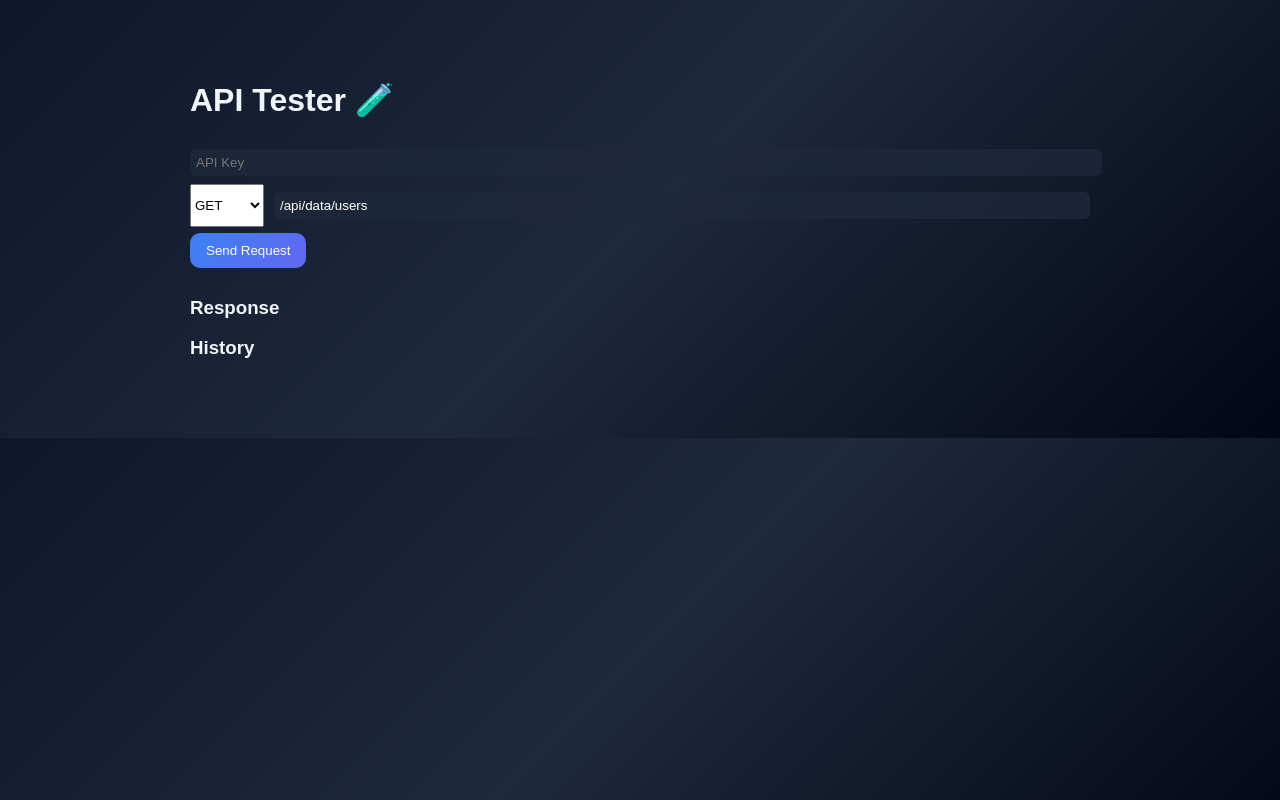
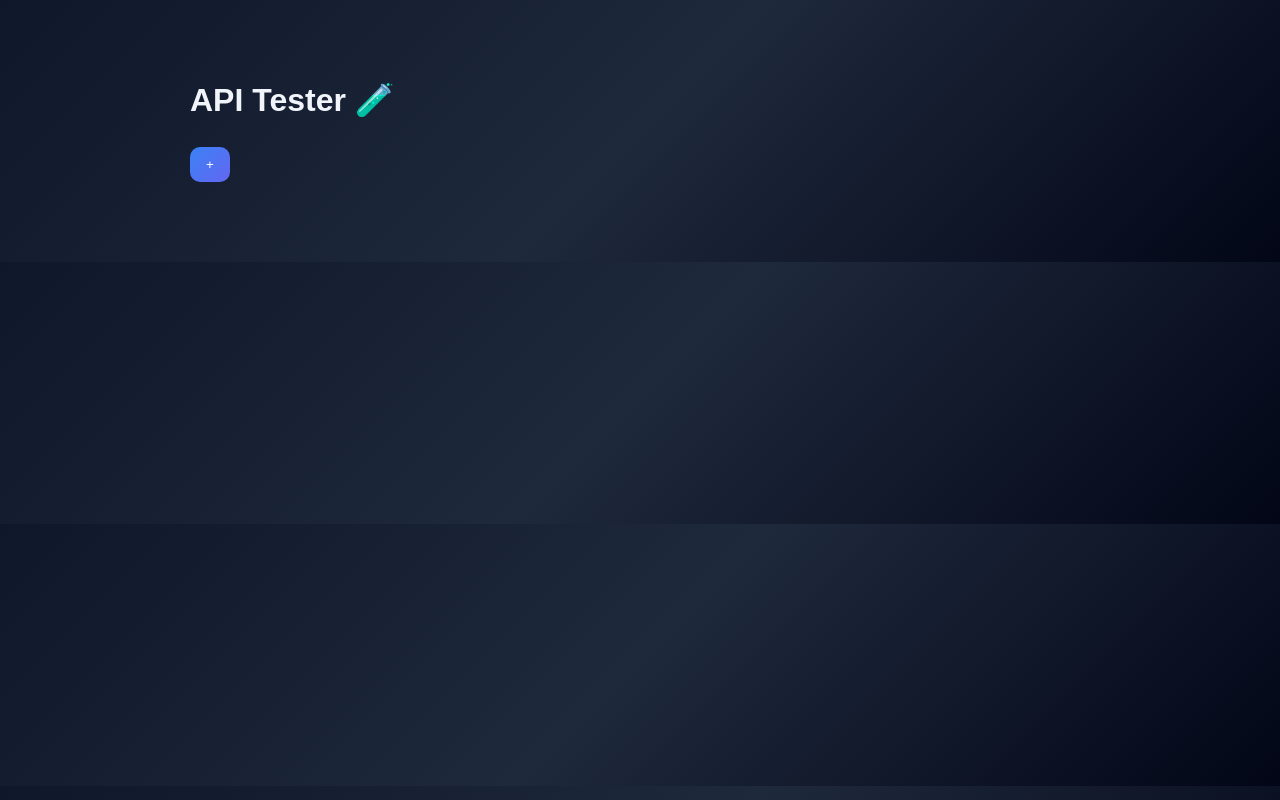
Before and after one commit to Hezily/baas-frontend, a React (Create React App) app: page /tester in a window 1280 px wide. Built offline with nearby package versions, Linux system fonts and the light colour scheme.

Commit message:
dashboard update

```diff
--- a/src/pages/ApiTester.js
+++ b/src/pages/ApiTester.js
@@ -4,65 +4,105 @@ import axios from "axios";
 function ApiTester() {
   const BASE = "https://baas-backend-production.up.railway.app";
 
-  const [apiKey, setApiKey] = useState("");
-  const [method, setMethod] = useState("GET");
-  const [endpoint, setEndpoint] = useState("/api/data/users");
-  const [json, setJson] = useState("{}");
+  const [tabs, setTabs] = useState([]);
+  const [activeTab, setActiveTab] = useState(0);
+
   const [response, setResponse] = useState("");
-  const [history, setHistory] = useState([]);
+  const [status, setStatus] = useState("");
+  const [time, setTime] = useState("");
+  const [loading, setLoading] = useState(false);
 
-  // 🔥 Load history
+  // 🔥 Load tabs
   useEffect(() => {
-    const saved = localStorage.getItem("api_history");
-    if (saved) setHistory(JSON.parse(saved));
+    const saved = localStorage.getItem("api_tabs");
+    if (saved) {
+      setTabs(JSON.parse(saved));
+    } else {
+      createTab();
+    }
   }, []);
 
-  // 🔥 Save history
-  const saveHistory = (entry) => {
-    const updated = [entry, ...history].slice(0, 10); // keep last 10
-    setHistory(updated);
-    localStorage.setItem("api_history", JSON.stringify(updated));
+  // 🔥 Save tabs
+  useEffect(() => {
+    localStorage.setItem("api_tabs", JSON.stringify(tabs));
+  }, [tabs]);
+
+  const createTab = () => {
+    const newTab = {
+      name: "New Request",
+      method: "GET",
+      endpoint: "/api/data/users",
+      apiKey: "",
+      json: "{}",
     };
 
+    setTabs((prev) => [...prev, newTab]);
+    setActiveTab(tabs.length);
+  };
+
+  const deleteTab = (index) => {
+    const updated = tabs.filter((_, i) => i !== index);
+    setTabs(updated);
+    setActiveTab(0);
+  };
+
+  const updateTab = (key, value) => {
+    const updated = [...tabs];
+    updated[activeTab][key] = value;
+    setTabs(updated);
+  };
+
+  // 🚀 SEND REQUEST
   const sendRequest = async () => {
+    const tab = tabs[activeTab];
+    const url = BASE + tab.endpoint;
+
+    const start = Date.now();
+    setLoading(true);
+
     try {
-      const url = BASE + endpoint;
       let res;
 
-      if (method === "GET") {
+      if (tab.method === "GET") {
         res = await axios.get(url, {
-          headers: { Authorization: `Bearer ${apiKey}` },
+          headers: { Authorization: `Bearer ${tab.apiKey}` },
         });
       }
 
-      if (method === "POST") {
+      if (tab.method === "POST") {
         res = await axios.post(
           url,
-          { json: JSON.parse(json) },
-          { headers: { Authorization: `Bearer ${apiKey}` } }
+          { json: JSON.parse(tab.json) },
+          { headers: { Authorization: `Bearer ${tab.apiKey}` } }
         );
       }
 
-      if (method === "PUT") {
+      if (tab.method === "PUT") {
         res = await axios.put(
           url,
-          { json: JSON.parse(json) },
-          { headers: { Authorization: `Bearer ${apiKey}` } }
+          { json: JSON.parse(tab.json) },
+          { headers: { Authorization: `Bearer ${tab.apiKey}` } }
         );
       }
 
-      if (method === "DELETE") {
+      if (tab.method === "DELETE") {
         res = await axios.delete(url, {
-          headers: { Authorization: `Bearer ${apiKey}` },
+          headers: { Authorization: `Bearer ${tab.apiKey}` },
         });
       }
 
+      const end = Date.now();
+
+      setStatus(res.status);
+      setTime(end - start + " ms");
       setResponse(JSON.stringify(res.data, null, 2));
 
-      // 🔥 Save request
-      saveHistory({ method, endpoint, json });
+    } catch (err) {
+      const end = Date.now();
 
-    } catch (err) {
+      setStatus(err.response?.status || "Error");
+      setTime(end - start + " ms");
+
       setResponse(
         JSON.stringify(
           err.response?.data || { error: "Request failed" },
@@ -70,28 +110,65 @@ function ApiTester() {
           2
         )
       );
+    } finally {
+      setLoading(false);
     }
   };
 
-  // 🔁 Replay request
-  const replay = (item) => {
-    setMethod(item.method);
-    setEndpoint(item.endpoint);
-    setJson(item.json || "{}");
-  };
+  const current = tabs[activeTab];
 
   return (
     <div className="container">
       <h1>API Tester 🧪</h1>
 
+      {/* 🔥 TABS */}
+      <div style={{ display: "flex", gap: 10, marginBottom: 10 }}>
+        {tabs.map((tab, i) => (
+          <div
+            key={i}
+            style={{
+              padding: "6px 10px",
+              background: i === activeTab ? "#334155" : "#1e293b",
+              borderRadius: 6,
+              cursor: "pointer",
+            }}
+            onClick={() => setActiveTab(i)}
+          >
+            {tab.name}
+            <span
+              onClick={(e) => {
+                e.stopPropagation();
+                deleteTab(i);
+              }}
+              style={{ marginLeft: 6, color: "red", cursor: "pointer" }}
+            >
+              ✕
+            </span>
+          </div>
+        ))}
+
+        <button onClick={createTab}>+</button>
+      </div>
+
+      {current && (
+        <>
+          <input
+            placeholder="Tab Name"
+            value={current.name}
+            onChange={(e) => updateTab("name", e.target.value)}
+          />
+
           <input
             placeholder="API Key"
-        value={apiKey}
-        onChange={(e) => setApiKey(e.target.value)}
+            value={current.apiKey}
+            onChange={(e) => updateTab("apiKey", e.target.value)}
           />
 
           <div style={{ display: "flex", gap: 10 }}>
-        <select value={method} onChange={(e) => setMethod(e.target.value)}>
+            <select
+              value={current.method}
+              onChange={(e) => updateTab("method", e.target.value)}
+            >
               <option>GET</option>
               <option>POST</option>
               <option>PUT</option>
@@ -100,36 +177,36 @@ function ApiTester() {
 
             <input
               style={{ flex: 1 }}
-          value={endpoint}
-          onChange={(e) => setEndpoint(e.target.value)}
+              value={current.endpoint}
+              onChange={(e) => updateTab("endpoint", e.target.value)}
             />
           </div>
 
-      {(method === "POST" || method === "PUT") && (
+          {(current.method === "POST" || current.method === "PUT") && (
             <textarea
-          rows="4"
-          value={json}
-          onChange={(e) => setJson(e.target.value)}
+              rows="5"
+              value={current.json}
+              onChange={(e) => updateTab("json", e.target.value)}
             />
           )}
 
-      <button onClick={sendRequest}>Send Request</button>
+          <button onClick={sendRequest} disabled={loading}>
+            {loading ? "Sending..." : "Send Request"}
+          </button>
+
+          {/* 🔥 RESPONSE HEADER */}
+          <div style={{ display: "flex", gap: 15, marginTop: 15 }}>
+            <span style={{ color: "#22c55e" }}>Status: {status}</span>
+            <span style={{ color: "#38bdf8" }}>Time: {time}</span>
+            <button onClick={() => navigator.clipboard.writeText(response)}>
+              Copy
+            </button>
+          </div>
 
           <h3>Response</h3>
           <pre>{response}</pre>
-
-      {/* 🔥 HISTORY */}
-      <h3>History</h3>
-      <ul>
-        {history.map((item, i) => (
-          <li key={i}>
-            <b>{item.method}</b> {item.endpoint}
-            <button onClick={() => replay(item)} style={{ marginLeft: 10 }}>
-              Replay
-            </button>
-          </li>
-        ))}
-      </ul>
+        </>
+      )}
     </div>
   );
 }
```
Lines whose indentation alone changed are shown as unchanged.
